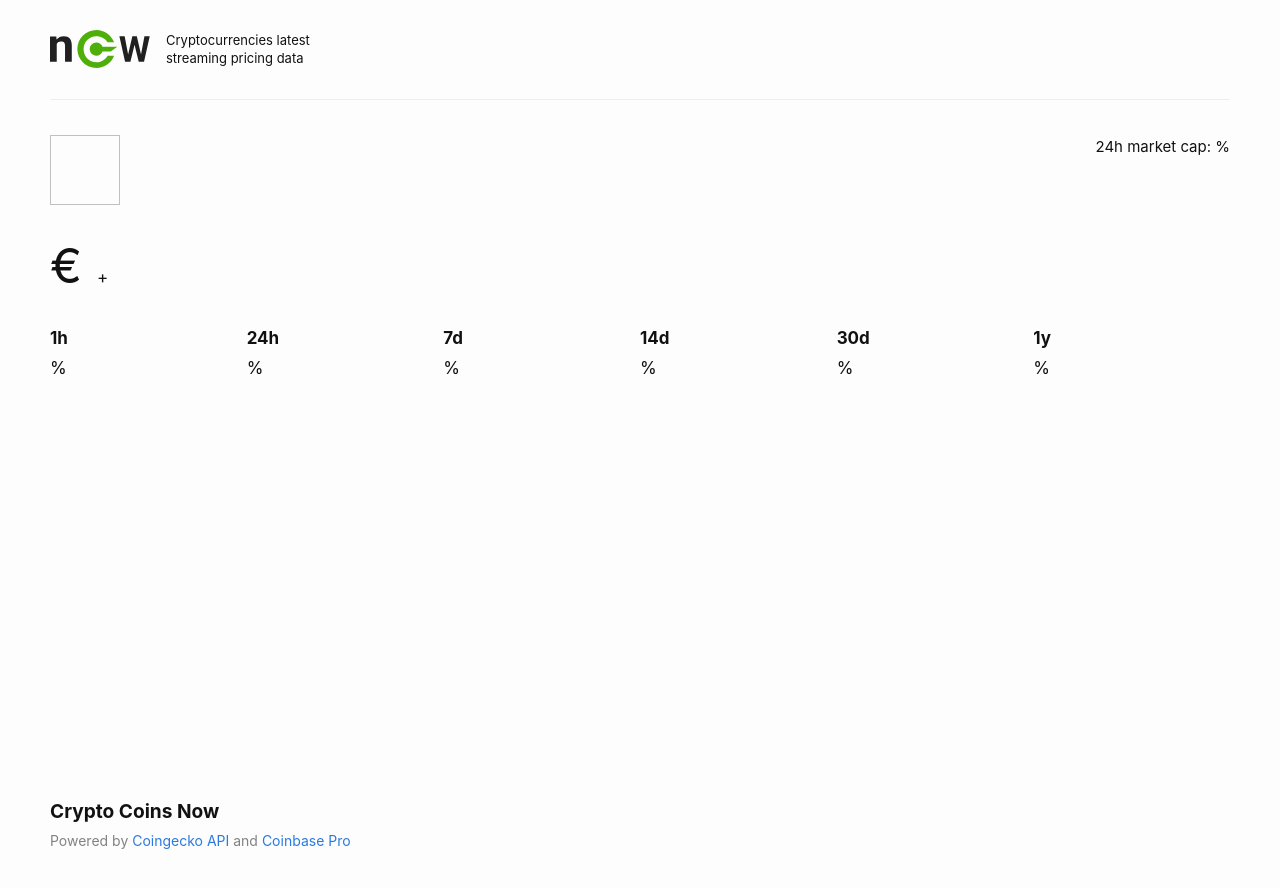
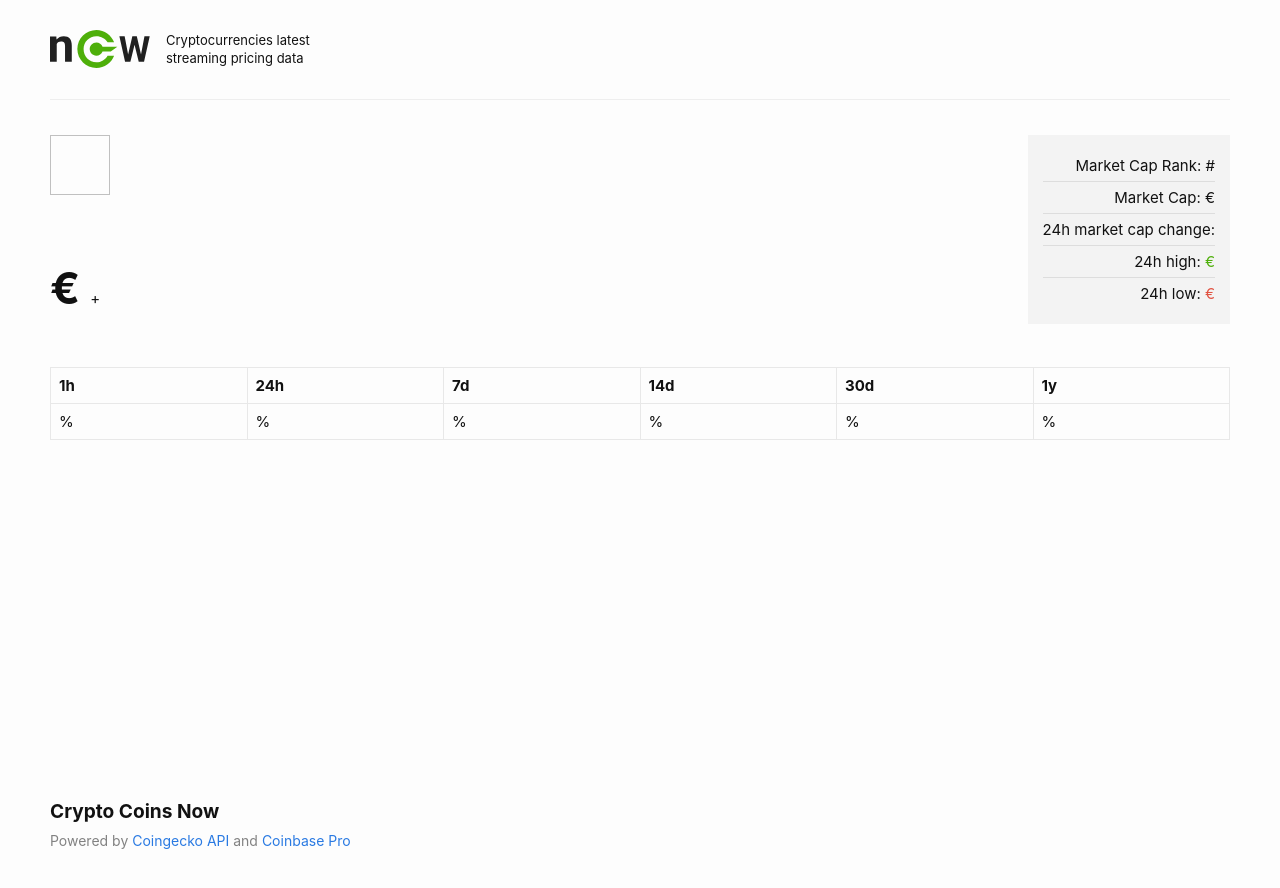
Before and after one commit to fakecoinbase/alexmsantosslashcoins, a Jekyll site: the page built from _coins/bitcoin.html, in a window 1280 px wide. Shown: the top 888 px of the page. Built offline with Jekyll 4.4.1, drawn with Linux system fonts in a browser that asks for light colours.

Commit message:
add bitcoin js

```diff
--- a/_coins/bitcoin.html
+++ b/_coins/bitcoin.html
@@ -15,13 +15,16 @@
       </figcaption>
     </figure>
     <div class="market-info">
-      <span>24h market cap:</span>
-      <span class="market_cap">%</span>
+    	<div class="market-cap-rank-wrapper">Market Cap Rank: <span class="market-cap-rank">#</span></div>
+    	<div class="market-cap-wrapper">Market Cap: <span class="market-cap">€</span></div>
+    	<div class="market-cap-change-24h-wrapper">24h market cap change: <span class="market-cap-change-24h"></span></div>
+    	<div class="high-24h-wrapper">24h high: <span class="high-24h">€</span></div>
+    	<div class="low-24h-wrapper">24h low: <span class="low-24h">€</span></div>
     </div>
   </header>
   <div class="mid-wrapper">
     <div class="eur-value"><span class="price">€</span><span class="plus">+</span><span class="price_change_24h"></span></span></div>
-    <div class="ct-chart" id="chart-{{ page.symbol }}"></div>
+    <div class="ct-chart" id="chart-coin"></div>
   </div>
   <table>
     <tr>
--- a/_sass/minima/_layout.scss
+++ b/_sass/minima/_layout.scss
@@ -525,22 +525,24 @@
 
 #coin-wrapper {
   .coin-header {
-    display: flex;
-    align-items: flex-start;
-    justify-content: space-between;
     margin-bottom: 10px;
+    @media #{ $medium } {
+      display: flex;
+      align-items: flex-start;
+      justify-content: space-between;
+    }
     figure {
       display: flex;
       align-items: center;
       img {
-        width: 70px;
-        height: 70px;
+        width: 60px;
+        height: 60px;
       }
       figcaption {
-        margin-left: 20px;
+        margin-left: 15px;
         h1 {
-          font-size: 40px;
-          line-height: 44px;
+          font-size: 34px;
+          line-height: 38px;
           margin: 0;
         }
         p {
@@ -550,21 +552,60 @@
       }
     }
     .market-info {
-      text-align: right;
       font-size: 15px;
       line-height: 23px;
+      margin-bottom: 30px;
+      @media #{ $medium } {
+        text-align: right;
+      }
+      .high-24h {
+        color: #4eaf0a;
+      }
+      .low-24h {
+        color: #e15241;
+      }
     }
   }
   .mid-wrapper {
     margin-bottom: 30px;
     .eur-value {
+      font-size: 13px;
       margin-bottom: 30px;
+      @media #{ $medium } {
+        font-size: 15px;
+        margin-top: -100px;
+      }
     }
     .price {
-      font-size: 48px;
-      line-height: 52px;
-      margin-right: 15px;
+      font-size: 38px;
+      line-height: 42px;
+      margin-bottom: 5px;
+      font-weight: 700;
+      display: block;
+      @media #{ $medium } {
+        font-size: 44px;
+        line-height: 48px;
+        display: inline;
+        margin-right: 10px;
+      }
     }
+  }
+  .ct-chart {
+    @media #{ $medium } {
+      margin-top: 55px;
+    }
+  }
+  .ct-series-a .ct-line {
+    stroke: #444 !important;
+    /* Control the thikness of your lines */
+    stroke-width: 1px;
+    @media #{ $medium } {
+      stroke-width: 2px;
+    }
+  }
+  .ct-area {
+    fill: #444 !important;
+    fill-opacity: 0.1 !important;
   }
   .ct-grid {
     @media #{ $medium } {
@@ -572,4 +613,43 @@
       stroke-dasharray: 3px !important;
     }
   }
+  table {
+    font-size: 13px;
+    @media #{ $medium } {
+      font-size: 15px;
+    }
+    margin-bottom: 0;
+    width: 100%;
+    text-align: $table-text-align;
+    border-collapse: collapse;
+    border: 1px solid $grey-color-light;
+    table-layout: fixed;
+    tr {
+      &:nth-child(even) {
+
+      }
+    }
+    th, td {
+      padding: 4px 8px;
+    }
+    th {
+      border: 1px solid $grey-color-light;
+      border-bottom-color: $grey-color-light;
+    }
+    td {
+      width: 20%;
+      border: 1px solid $grey-color-light;
+    }
+  }
+  .market-info {
+    background: #f3f3f3;
+    padding: 15px;
+    > div {
+      border-bottom: 1px solid #ddd;
+      padding: 4px 0px;
+      &:last-child {
+        border: 0;
+      }
+    }
+  }
 }
--- a/assets/js/btc.js
+++ b/assets/js/btc.js
@@ -10,7 +10,11 @@
 const li14dChange = document.querySelectorAll(".change14d");
 const li30dChange = document.querySelectorAll(".change30d");
 const li1yChange = document.querySelectorAll(".change1y");
-const limarketCap24h = document.querySelectorAll(".market_cap");
+const liMarketCapRank = document.querySelectorAll(".market-cap-rank");
+const liMarketCap = document.querySelectorAll(".market-cap");
+const limarketCap24h = document.querySelectorAll(".market-cap-change-24h");
+const liHigh24h = document.querySelectorAll(".high-24h");
+const liLow24h = document.querySelectorAll(".low-24h");
 //const cbPrice = document.querySelectorAll(".cbprice");
 const siteTitle = document.querySelectorAll("title");
 const cardUl = document.getElementById("coin-wrapper");
@@ -31,7 +35,7 @@
   .then(response => response.json())
   .then(data => {
 
-    //console.log(data[0]);
+    console.log(data[0]);
     //liPrice[0].textContent = '€' + data[0].current_price;
     coinImg[0].src = data[0].image;
     coinName[0].textContent = data[0].name;
@@ -43,15 +47,19 @@
     li14dChange[0].textContent = data[0].price_change_percentage_14d_in_currency.toFixed(1) + '%';
     li30dChange[0].textContent = data[0].price_change_percentage_30d_in_currency.toFixed(1) + '%';
     li1yChange[0].textContent = data[0].price_change_percentage_1y_in_currency.toFixed(1) + '%';
+    liMarketCapRank[0].textContent = '#' + data[0].market_cap_rank;
+    liMarketCap[0].textContent = '€' + data[0].market_cap;
     limarketCap24h[0].textContent = data[0].market_cap_change_percentage_24h.toFixed(2) + '%';
+    liHigh24h[0].textContent = '€' + data[0].high_24h.toFixed(2);
+    liLow24h[0].textContent = '€' + data[0].low_24h.toFixed(2);
 
     function sparklines() {
 
-        var btcValues = data[0].sparkline_in_7d.price;
+        var coinValues = data[0].sparkline_in_7d.price;
 
-        var btcData = {
+        var coinData = {
           labels: [],
-          series: [btcValues]
+          series: [coinValues]
         };
 
         var options = {
@@ -88,7 +96,7 @@
               }]
         ];
 
-        new Chartist.Line('#chart-btc', btcData, options, responsiveOptions);
+        new Chartist.Line('#chart-coin', coinData, options, responsiveOptions);
 
     }
 
@@ -162,16 +170,16 @@
 
 function coinbaseApi() {
 
-    var btc;
+    var coin;
 
     fetch('https://api.pro.coinbase.com/products/BTC-EUR/ticker')
         .then(function (response) {
             return response.json();
         }).then(function (data) {
-            btc = data;
+            coin = data;
 
-            liPrice[0].textContent = '€' + parseFloat(btc.price).toFixed(2);
-            siteTitle[0].textContent = 'BTC €' + parseFloat(btc.price).toFixed(2) + ' - Crypto Coins Now';
+            liPrice[0].textContent = '€' + parseFloat(coin.price).toFixed(2);
+            siteTitle[0].textContent = 'BTC €' + parseFloat(coin.price).toFixed(2) + ' - Crypto Coins Now';
 
         }).catch(function (error) {
             console.log(error);
```
